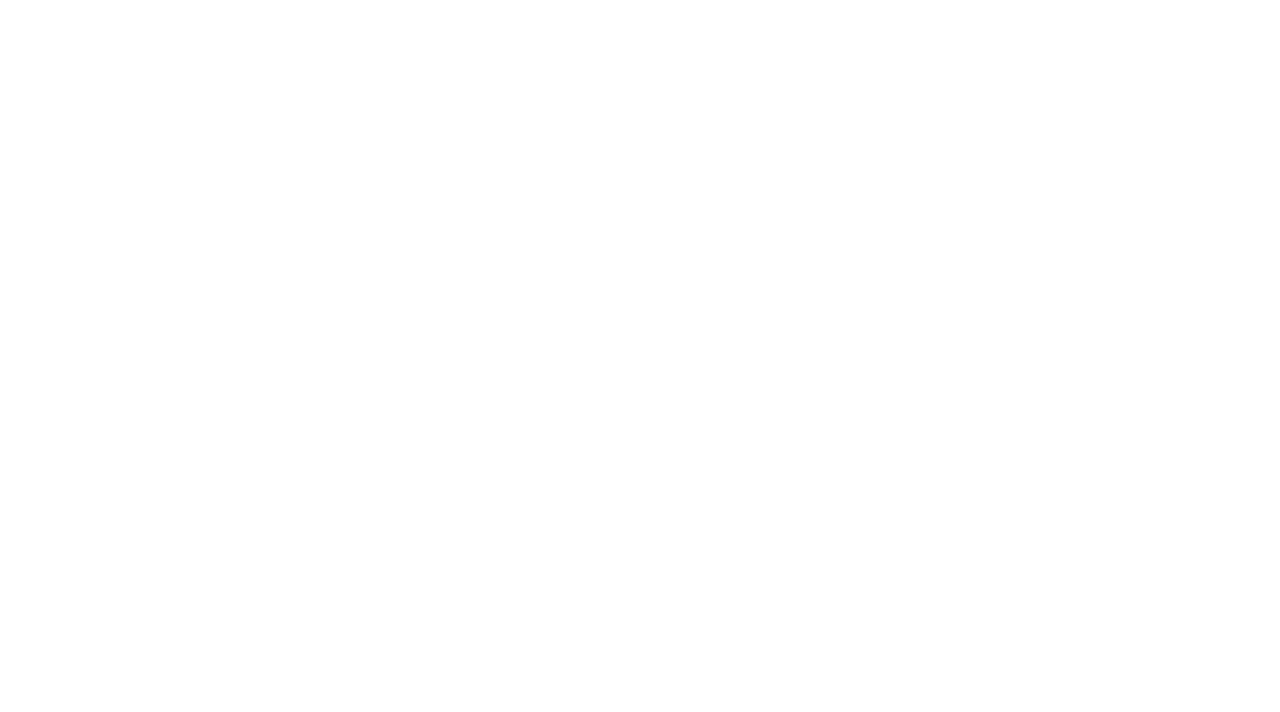
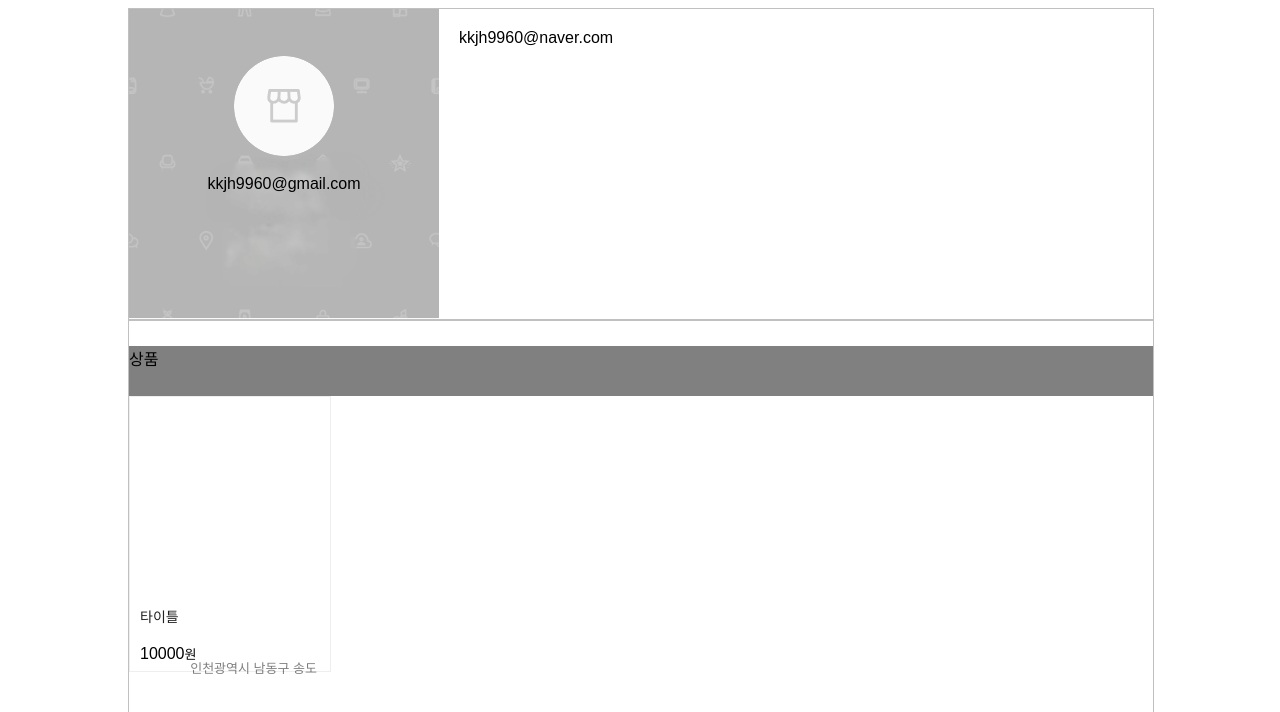
Before and after one commit to hanghae99-CloneProject/Frontend, a React (Create React App) app: page /mypage in a window 1280 px wide. Before the commit this address had no page. Shown: the top 712 px of the page. Built offline with nearby package versions, Linux system fonts and the light colour scheme.

Commit message:
Mypage + login revise

```diff
--- a/src/components/login/LoginForm.jsx
+++ b/src/components/login/LoginForm.jsx
@@ -1,7 +1,7 @@
 import React from "react";
 import "./loginForm.css"
 import useInput from "../../hooks/useInput"
-import { Link } from "react-router-dom"
+import { Link, useNavigate } from "react-router-dom"
 import { useState } from "react";
 import { useDispatch } from "react-redux";
 import instance from "../../shared/request";
@@ -21,11 +21,27 @@ const LoginForm = () => {
   //쿠키 저장
   const dispatch = useDispatch();
   // 리덕스 보내기
+  const navigate = useNavigate();
+
+  // 1번 버튼에 핸들러 붙여서 비우기
+  const signInit = {
+      signEmail:"",
+      signPw:"",
+      signPwC:"",
+    }
+  const [signEmpty, setSignEmpty] = useState(signInit);
+  const signEmptyHandler = (e) => {
+    setSignEmpty(signInit);
+  };
 
   const showModal = () => {
     setIsModal(!isModal);
   };
-  const exitModal = () => {
+
+  // 3번 모달 나갈 때 form에 제출하지 않고 비우기 함수만 호출
+  const exitModal = (e) => {
+    e.stopPropagation();
+    signEmptyHandler();
     setIsModal(isModal);
   }
   //모달창 보이기 끄기
@@ -49,21 +65,30 @@ const LoginForm = () => {
     const data = instance.post('bunjang/login', LoginValue)
     .then(res => {
       console.log(res)
+      console.log(res.data)
+      console.log(res.data.statusMsg)
       setCookie('refreshToken', res.request.getResponseHeader('refresh-token'))
       setCookie('token', res.request.getResponseHeader('authorization'))
-    })}
+      if (res.data === null || undefined) alert ("로그인 정보를 확인해주세요!")
+      navigate("/");
+    })
+
+  }
     // 서버로 데이터를 보내서 응답을 받으면 토큰을 꺼내 쿠키에 저장
     // res 확인후 조건문달아서
 
     const onSubmitSignUpHandler = (event) => {
       event.preventDefault();
-      event.stopPropagation();
-      if(signPw != signPwC) alert("비밀번호와 확인란의 입력 값이 동일하지 않습니다!")
+      // 서버단 처리 if(signPw != signPwC) alert("비밀번호와 확인란의 입력 값이 동일하지 않습니다!")
       dispatch(addMemberThunk({
         email:signEmail,
         pw:signPw,
         pwConfirm:signPwC}));
+        setSignEmpty(signInit)
+        // 2번 제출할 때 비우기
+        setIsModal(false)
     }
+
     // 서버로 성크 사용해서 이메일 비번 비번확인 보내주기
 
   return (
@@ -76,6 +101,7 @@ const LoginForm = () => {
           <Link to="/">
             <img src="https://m.bunjang.co.kr/pc-static/resource/56db3dd43075482b1d31.png" style={{width:30}}/>
           </Link>
+          <div>홈페이지로 이동</div>
           {/* 버튼 링크 누르면 홈페이지로 이동 */}
         <h3>번개장터로 중고거래 시작하기</h3>
         <b>간편하게 가입하고 상품을 확인하세요</b>
@@ -117,9 +143,9 @@ const LoginForm = () => {
         <div className="button-container">
           <div className="how-loginDiv">
           <span className="how-login">이미 가입하셨나요? </span>
-          <button className="button-text" type="button" onClick={exitModal}>로그인</button>
+          <button className="button-text" type="button" onClick={exitModal} >로그인</button>
           </div>
-          <button className="button-go" onClick={exitModal} >회원가입</button>
+          <button className="button-go"type="submit" onClick={signEmptyHandler}>회원가입</button>
         </div>
       </form>
     </div>
@@ -133,12 +159,13 @@ const LoginForm = () => {
     // 위쪽 모달창 클릭했을때 회원가입 구현
   ) : (
     // 아래쪽 로그인창 구현
-  <div className="wrap">
+  <div className="wrap-login">
   <div className="wrap-top">
   <div className="logo">
   <Link to="/">
   <img src="https://m.bunjang.co.kr/pc-static/resource/56db3dd43075482b1d31.png" style={{width:30}}/>
   </Link>
+  <div>홈페이지로 이동</div>
   {/* 버튼 링크 누르면 홈페이지로 이동 */}
   <h3>번개장터로 중고거래 시작하기</h3>
   <b>간편하게 가입하고 상품을 확인하세요</b>
--- a/src/components/login/loginForm.css
+++ b/src/components/login/loginForm.css
@@ -1,4 +1,4 @@
-.wrap {
+.wrap-login {
   padding: auto;
   margin: 200px auto auto auto;
   max-width: 420px;
@@ -17,6 +17,9 @@
 }
 .logo {
   text-align: center;
+}
+.logo-wrap {
+  display: flex;
 }
 .logo-button {
   border: none;
--- a/src/components/mypage/MypageView.jsx
+++ b/src/components/mypage/MypageView.jsx
@@ -0,0 +1,53 @@
+import React from "react";
+import "./myPageView.css"
+
+const MyPageView = () => {
+
+  return (
+  <div className="wrap-mypage">
+    <div className="my-info">
+      <div className="info-top">
+        <div className="square-info">
+        <div className="square-email">kkjh9960@gmail.com</div>
+        <div className="info-email">kkjh9960@naver.com</div>
+        </div>
+      </div>
+      <div className="info-bottom">
+        <div className="button-info">상품</div>
+        <div className="my-sell-list">
+        {/* {배열} */}
+          {/* {x.map((추출값)=> (
+            <div className="item">
+              <div className="thumb">
+                <img src="" alt="" />
+              </div>
+              <div className="prdInfo">
+              <p className="prdTitle">타이틀</p>
+              <p className="price">
+              10000<span>원</span>
+              <span className="location">인천광역시 남동구 송도</span>
+              </p>
+              </div>
+            </div>
+          ))} */}
+        <div className="item">
+          <div className="thumb">
+            <img src="" alt="" />
+              </div>
+            <div className="prdInfo">
+            <p className="prdTitle">타이틀</p>
+            <p className="price">
+            10000<span>원</span>
+            <span className="location">인천광역시 남동구 송도</span>
+            </p>
+          </div>
+        </div>
+        </div>
+      </div>
+      </div>
+    </div>
+  )
+
+}
+
+export default MyPageView;
--- a/src/components/mypage/mypageView.css
+++ b/src/components/mypage/mypageView.css
@@ -0,0 +1,107 @@
+.wrap-mypage {
+  display: flex;
+  justify-content: center;
+  background-color: white;
+}
+.my-info {
+  width: 1024px;
+  height: 1016px;
+  background-color: whitesmoke;
+}
+.info-top {
+  width: 1024px;
+  height: 310px;
+  border: 1px solid silver;
+  background-color: white;
+}
+.info-bottom {
+  width: 1024px;
+  height: 576px;
+  border: 1px solid silver;
+  background-color: white;
+}
+.square-info {
+  background-image: url(/src/components/img/MySquare.png);
+  background-size: cover;
+  background-repeat: no-repeat;
+  position: relative;
+  display: inline-block;
+  width: 310px;
+  height: 310px;
+}
+.square-email {
+  position: absolute;
+  margin-top: 20px;
+  top: 50%;
+  left: 50%;
+  transform: translate( -50%, -50%);
+}
+.info-email {
+  height: 310px;
+  width: 714px;
+  margin-left: 330px;
+  margin-top: 20px;
+}
+.button-info {
+  margin-top: 25px;
+  height: 50px;
+  display: flex;
+  background-color: gray;
+}
+.item {
+  border: 1px solid rgb(238, 238, 238);
+  margin-bottom: 11px;
+  width: 200px;
+}
+.item .thumb {
+  width: 100%;
+  height: 194px;
+}
+.item .thumb img {
+  width: 100%;
+}
+.item .prdInfo {
+  padding: 15px 10px;
+  height: 50px;
+}
+
+.item .prdInfo .prdTitle {
+  color: #212121;
+  font-size: 14px;
+  width: 100%;
+  padding-bottom: 20px;
+
+  text-overflow: ellipsis;
+  white-space: nowrap;
+  overflow: hidden;
+}
+.item .prdInfo div {
+  display: flex;
+  align-items: center;
+  justify-content: space-between;
+}
+.item .prdInfo div .location {
+  color: rgb(136, 136, 136);
+  font-size: 12px;
+}
+.item .prdInfo .price {
+  font-size: 16px;
+  font-weight: 500;
+  text-overflow: ellipsis;
+  white-space: nowrap;
+  overflow: hidden;
+  line-height: 1;
+}
+.item .prdInfo .price span {
+  font-size: 13px;
+  margin-right: 3px;
+}
+
+.item .prdInfo .price .location {
+  float: right;
+  opacity: 0.5;
+}
+.my-sell-list {
+  display: flex;
+  justify-content: space-between;
+}
--- a/src/pages/Mypage.jsx
+++ b/src/pages/Mypage.jsx
@@ -0,0 +1,10 @@
+import React from "react";
+import MyPageView from "../components/mypage/MyPageView";
+
+const MyPage = () => {
+  return (
+      <MyPageView/>
+  );
+};
+
+export default MyPage;
--- a/src/redux/modules/loginSlice.js
+++ b/src/redux/modules/loginSlice.js
@@ -8,9 +8,8 @@ export const addMemberThunk = createAsyncThunk(
     console.log(payload);
     try {
       const { data } = await instance.post("bunjang/signup", payload);
-      console.log(data.date);
-      //if (data.success === false) alert("중복된 이메일입니다.");
-      // 중복이메일 code?
+      console.log(data.statusMsg);
+      console.log(data);
       return thunkAPI.fulfillWithValue(data);
     } catch (error) {
       return thunkAPI.rejectWithValue(error);
--- a/src/shared/router.js
+++ b/src/shared/router.js
@@ -2,7 +2,7 @@ import React from "react";
 import { BrowserRouter, Route, Routes } from "react-router-dom";
 import Main from "../pages/Main";
 import Login from "../pages/Login";
-
+import MyPage from "../pages/MyPage";
 
 const Router = () => {
   return (
@@ -10,6 +10,7 @@ const Router = () => {
       <Routes>
         <Route path="/" element={<Main />} />
         <Route path="/login" element={<Login />} />
+        <Route path="/mypage" element={<MyPage />} />
       </Routes>
     </BrowserRouter>
   );
```
Also changed, not shown: src/components/img/MySquare.png (added).
